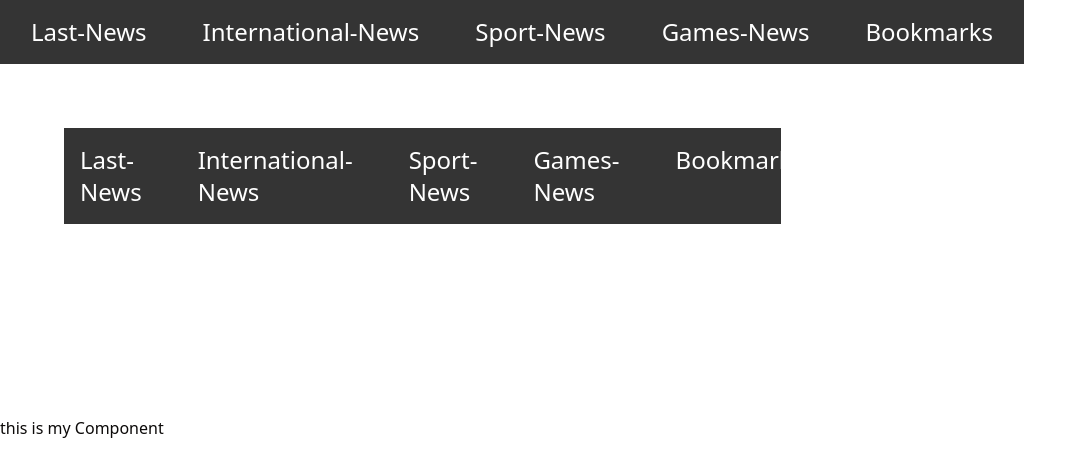
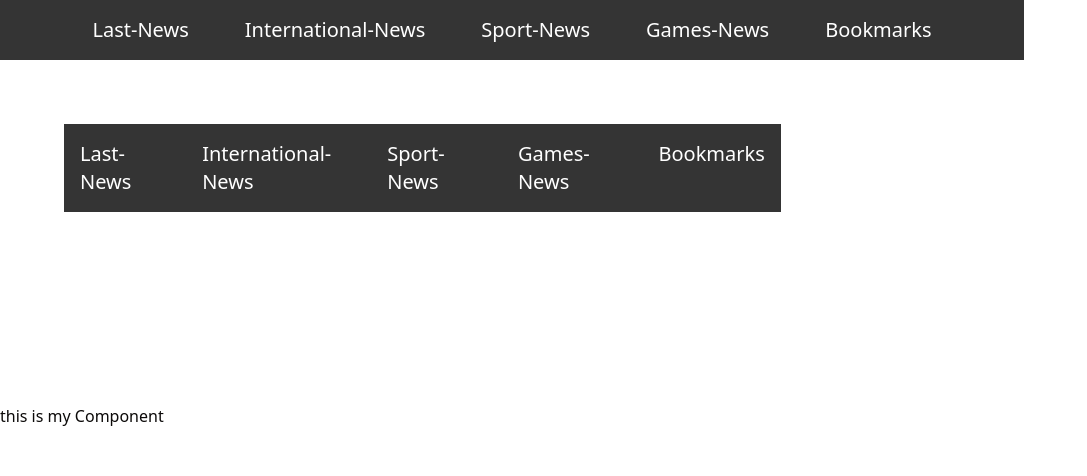
Before and after one commit to fallowshades/chas-news, a Next.js app: page /layoutProvider in a window 1280 px wide. Shown: the top 476 px of the page, without its empty margins (0-1087 px from the left). Built offline with nearby package versions, Linux system fonts and the light colour scheme.

Commit message:
Fixing Nav-Bar

```diff
--- a/src/components/Navbar.js
+++ b/src/components/Navbar.js
@@ -5,25 +5,25 @@ const textStyle = "hover:text-amber-400"; //Tailwind style
 //TODO:FIX CATEGORIES , SUB-MENU
 const Navbar = () => {
   return (
-    <div className="flex flex-row w-full bg-[#343434] items-center justify-around">
-      <nav className="p-4 text-white">
-        <ul className="flex gap-14 text-2xl list-none m-0 p-0">
-          <li className={textStyle}>
+    <div class="flex flex-row w-full bg-[#343434] items-center justify-around">
+      <nav class="p-4 text-white">
+        <ul class="flex gap-14 text-xl list-none m-0 p-0">
+          <li class={textStyle}>
             <Link href="/">Last-News</Link>
           </li>
           {/*   <li>
             <Link href="#">Categories</Link>
           </li> */}
-          <li className={textStyle}>
+          <li class={textStyle}>
             <Link href="/categories/international">International-News</Link>
           </li>
-          <li className={textStyle}>
+          <li class={textStyle}>
             <Link href="/categories/sports">Sport-News</Link>
           </li>
-          <li className={textStyle}>
+          <li class={textStyle}>
             <Link href="/categories/gameNews">Games-News</Link>
           </li>
-          <li className={textStyle}>
+          <li class={textStyle}>
             <Link href="/bookmarks2">Bookmarks</Link>
           </li>
         </ul>
--- a/src/pages/_app.js
+++ b/src/pages/_app.js
@@ -1,4 +1,5 @@
 import "@/styles/globals.css";
+import "@/styles/navbar.css";
 
 import Layout from "./layoutProvider";
 export default function App({ Component, pageProps }) {
```
Also changed, not shown: src/styles/navbar.css (added).
